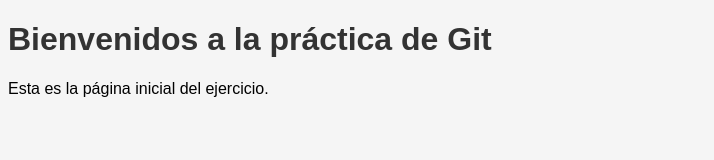
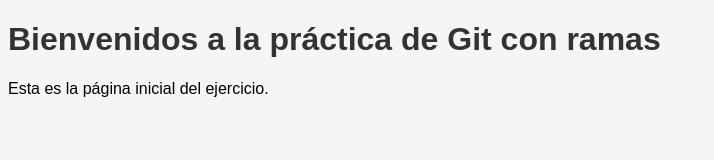
Before and after one commit to LeonelTSW/web-git-practica, a plain HTML site: page index.html in a window 1280 px wide. Shown: the whole page, without its empty margins (0-714 px from the left). Drawn offline with Linux system fonts and the light colour scheme.

Commit message:
Mejora del titulo principal

```diff
--- a/index.html
+++ b/index.html
@@ -6,7 +6,7 @@
  <link rel="stylesheet" href="styles.css">
 </head>
 <body>
- <h1>Bienvenidos a la práctica de Git</h1>
+ <h1>Bienvenidos a la práctica de Git con ramas</h1>
  <p>Esta es la página inicial del ejercicio.</p>
 </body>
 </html>
```
